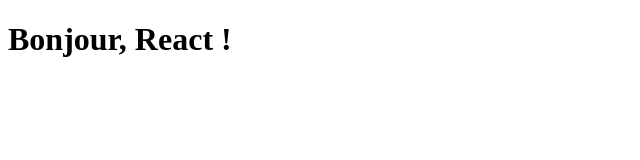
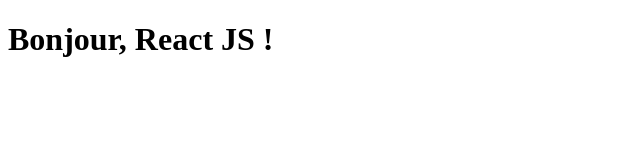
Before and after one commit to Group-ITDevSuccess/React-Pokemons-App, a React (Create React App) app: page / in a window 1280 px wide. Shown: the top 160 px of the page, without its empty margins (0-640 px from the left). Built offline with nearby package versions, Linux system fonts and the light colour scheme.

Commit message:
Utiliser le Hooks UseState

```diff
--- a/src/App.tsx
+++ b/src/App.tsx
@@ -1,8 +1,9 @@
-import React, {FunctionComponent} from 'react';
+import React, {FunctionComponent, useState} from 'react';
 
 // React.FC: React Fonction Conposant
 const App: FunctionComponent = () => {
-    const name: String = 'React';
+    // const name: String = 'React';
+    const [name, setName] = useState('React JS');
 
     return (
         <h1>Bonjour, {name} !</h1>
```
